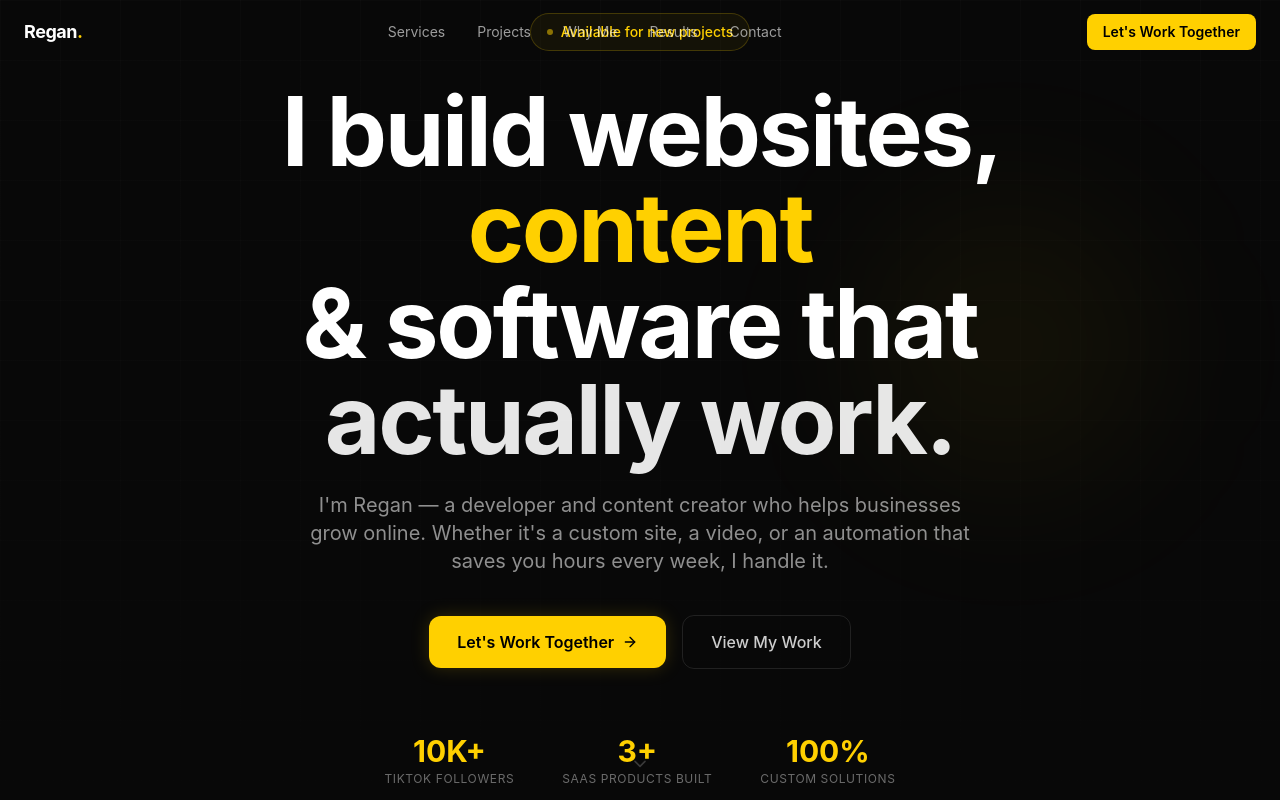
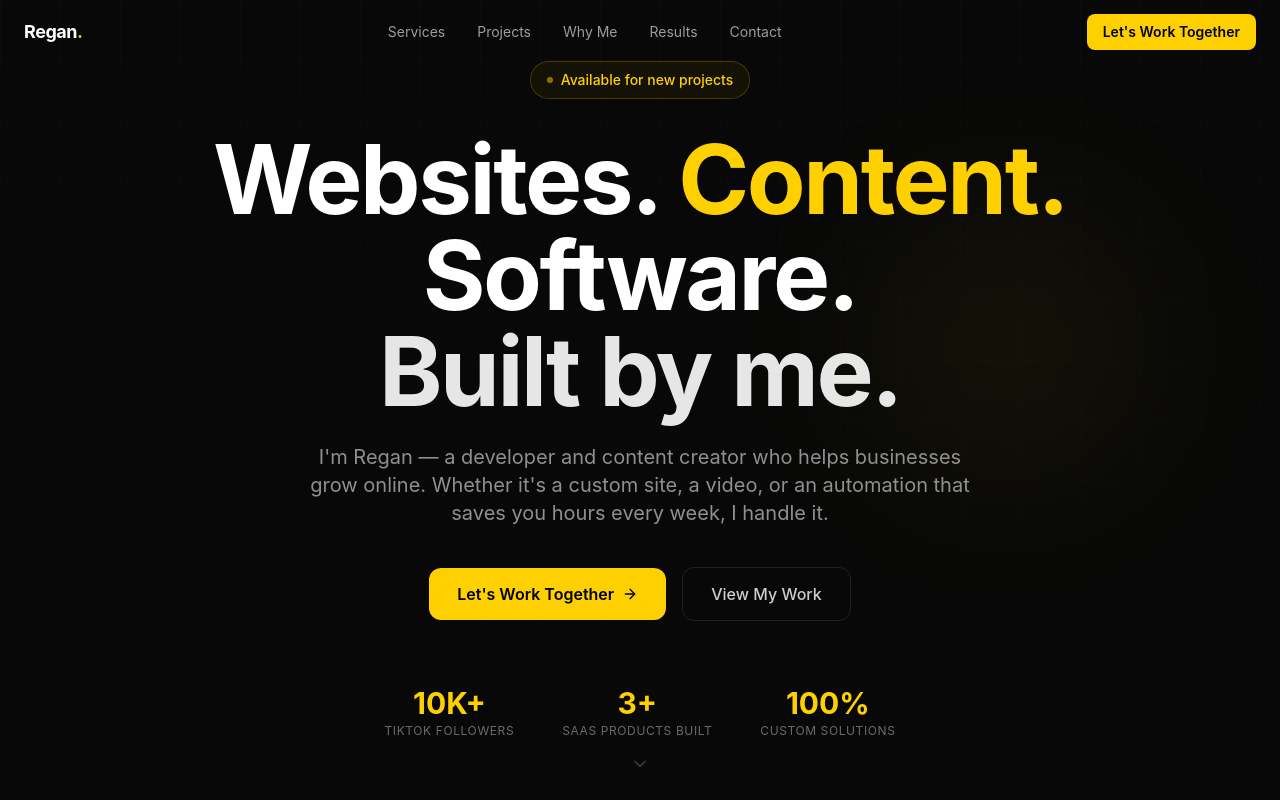
Before and after one commit to Regan-06/Regan-portfolio, a Next.js app in the folder Regan-portfolio/: page / in a window 1280 px wide. Shown: the top 800 px of the page. Built offline with nearby package versions, Linux system fonts and the light colour scheme.

Commit message:
Update Hero.tsx

```diff
--- a/Regan-portfolio/src/components/Hero.tsx
+++ b/Regan-portfolio/src/components/Hero.tsx
@@ -39,12 +39,12 @@ export default function Hero() {
           {...fadeUp(0.2)}
           className="text-5xl md:text-7xl lg:text-8xl font-bold tracking-tight leading-[1.05] mb-6"
         >
-          I build websites,{" "}
-          <span className="text-[#FFD000]">content</span>
+          Websites.{" "}
+          <span className="text-[#FFD000]">Content.</span>
           <br />
-          <span className="text-white">&amp; software that</span>
+          <span className="text-white">Software.</span>
           <br />
-          <span className="text-white/90">actually work.</span>
+          <span className="text-white/90">Built by me.</span>
         </motion.h1>
 
         <motion.p
@@ -60,21 +60,13 @@ export default function Hero() {
           {...fadeUp(0.5)}
           className="flex flex-col sm:flex-row items-center justify-center gap-4"
         >
-          <motion.a
+          <a
             href="#contact"
-            animate={{
-              boxShadow: [
-                "0 0 0 rgba(255,208,0,0)",
-                "0 0 28px rgba(255,208,0,0.28)",
-                "0 0 0 rgba(255,208,0,0)",
-              ],
-            }}
-            transition={{ duration: 3.2, repeat: Infinity, ease: "easeInOut" }}
             className="group inline-flex items-center gap-2 px-7 py-3.5 rounded-xl bg-[#FFD000] text-black font-semibold text-base hover:bg-[#FFE033] transition-all duration-200 hover:shadow-[0_0_30px_rgba(255,208,0,0.4)]"
           >
             Let&apos;s Work Together
             <ArrowRight size={16} className="group-hover:translate-x-1 transition-transform" />
-          </motion.a>
+          </a>
           <a
             href="#projects"
             className="inline-flex items-center gap-2 px-7 py-3.5 rounded-xl border border-white/10 text-white/80 font-medium text-base hover:border-white/25 hover:text-white transition-all duration-200 hover:bg-white/5"
```
